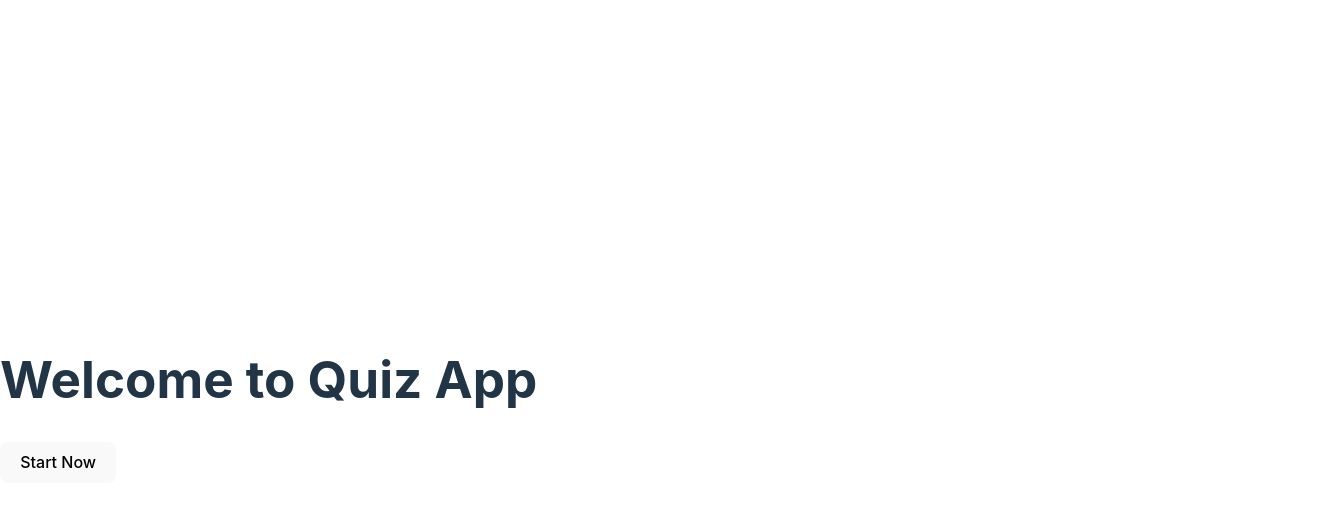
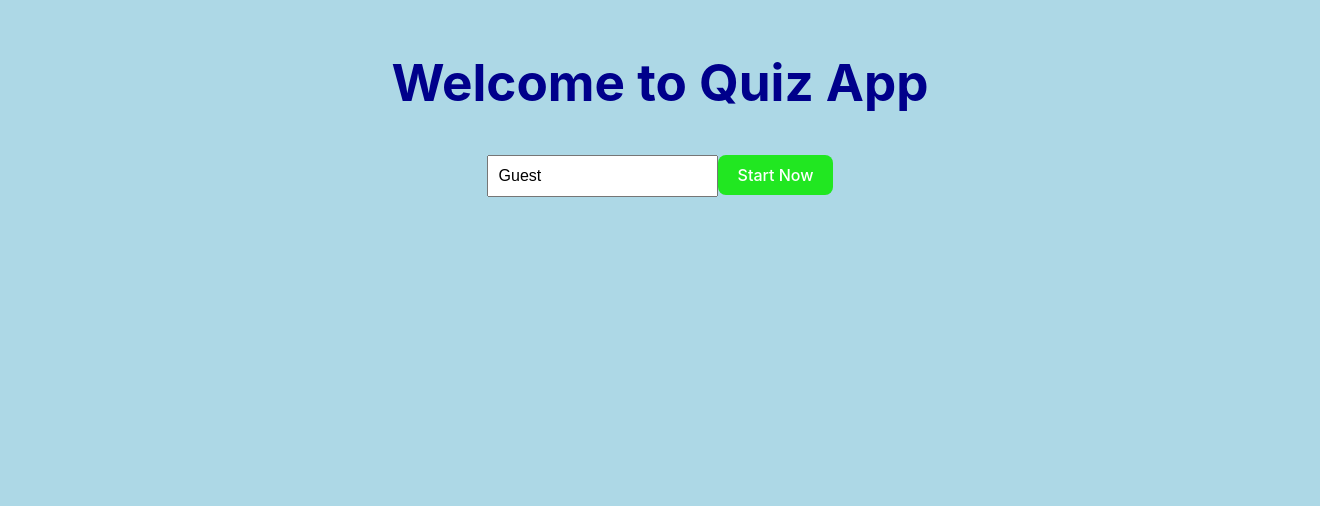
Before and after one commit to RajeshRigaps/QuizApp, a React (Vite) app in the folder quiz-app-frontend/: page / in a window 1280 px wide. Shown: the top 506 px of the page, 1320 px wide, since content can reach past the window. Built offline with nearby package versions, Linux system fonts and the light colour scheme.

Commit message:
feat: Add name input and send to quiz page usin state

```diff
--- /dev/null
+++ b/quiz-app-frontend/src/assets/styles/Home.css
@@ -0,0 +1,28 @@
+
+
+.home-container {
+    background-color: lightblue;
+    padding: 20px;
+    height: 100vh;
+    width: 100vw;
+}
+
+.home-content {
+    text-align: center;
+}
+
+.home-content h1 {
+    color: darkblue;
+}
+.name-input {
+    margin: 10px 0;
+    padding: 10px;
+    font-size: 16px;
+}
+.start-button {
+    background-color: rgb(33, 231, 33);
+    color: white;
+    padding: 10px 20px;
+    border: none;
+    cursor: pointer;
+}
--- a/quiz-app-frontend/src/pages/Home.jsx
+++ b/quiz-app-frontend/src/pages/Home.jsx
@@ -1,13 +1,34 @@
-import {Link} from "react-router-dom";
+import { useState } from "react";
+import { useNavigate} from "react-router-dom";
+import "../assets/styles/Home.css";
 
 const Home = () =>
     {
+        const [name, setName] = useState("Guest");
+        const navigate = useNavigate();
+        const handleStart = () => {
+            if(name === "Guest") {
+                alert("Please enter your name to start the quiz");
+            }
+            else {
+                navigate("/quiz", {state: {name}});
+            }
+        }
         return(
-        <div>
+        <div className="home-container">
+            <div className="home-content">
             <h1>Welcome to Quiz App</h1>
-            <Link to="/quiz">
-                <button>Start Now</button>
-            </Link>
+            <input
+            type="text"
+            placeholder="Enter your name"
+            value={name}
+            onChange={(e) => setName(e.target.value)}
+            className="name-input"
+            />
+
+                <button className="start-button" onClick={handleStart} >Start Now</button>
+
+            </div>
         </div>);
     }
 export default Home
--- a/quiz-app-frontend/src/pages/QuizPage.jsx
+++ b/quiz-app-frontend/src/pages/QuizPage.jsx
@@ -1,7 +1,12 @@
+import { useLocation } from "react-router-dom";
+import "../assets/styles/QuizPage.css";
 const QuizPage = () =>
-    { return(
-        <div>
-            <h1>Quiz Page</h1>
+    {
+        const location = useLocation();
+        const name = location.state.name;
+        return(
+        <div className="quiz-container">
+            <h1>Welcome, {name}</h1>
         </div>
     );
 }
```
Also changed, not shown: quiz-app-frontend/src/assets/styles/QuizPage.css (added).
